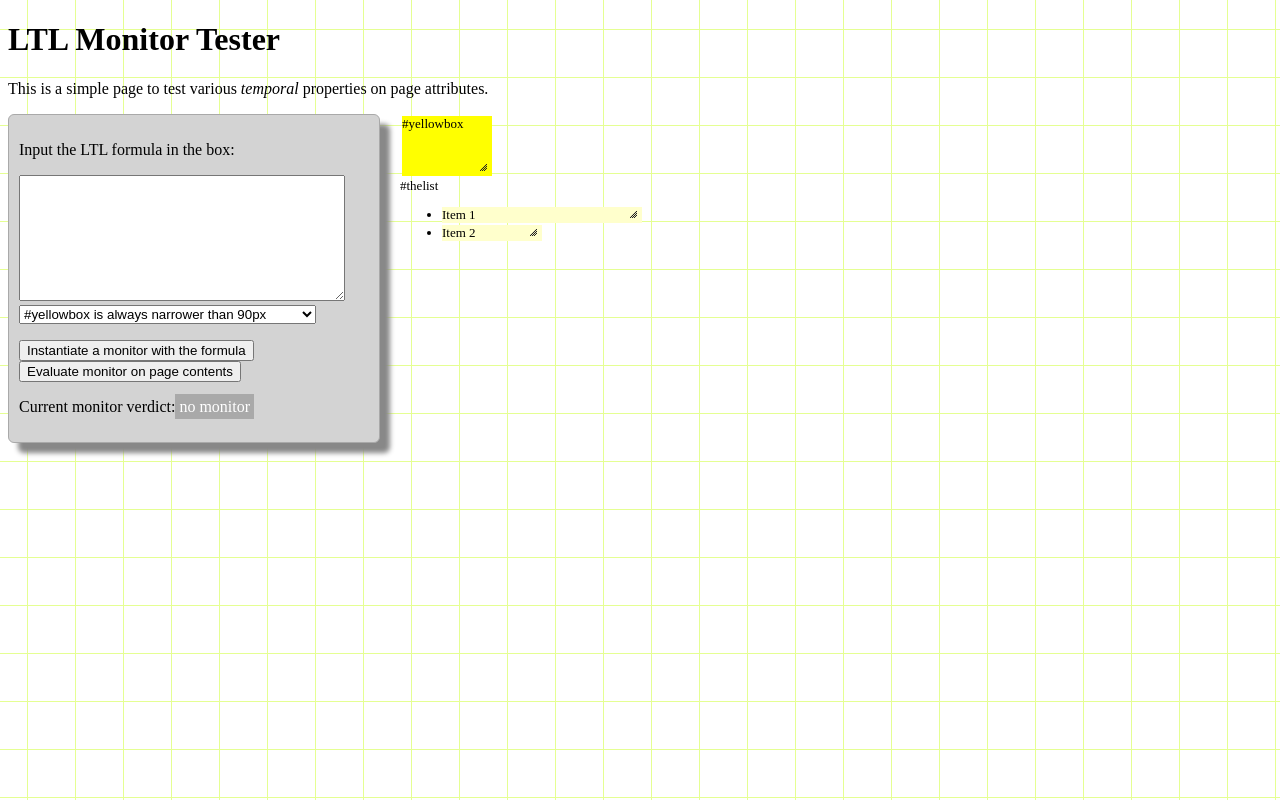
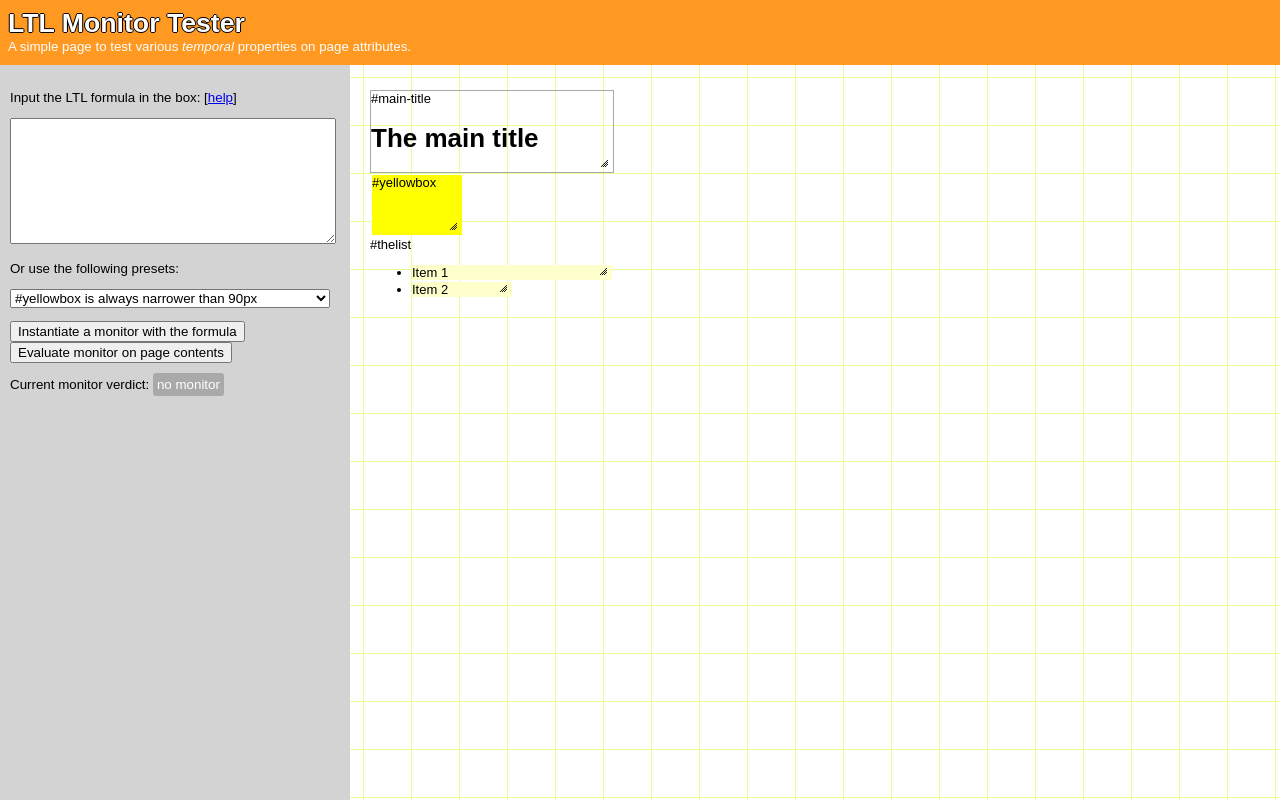
Before and after one commit to WebMole/WebMole, a PHP site: page /ltl-monitor/test.html in a window 1280 px wide. Run offline with PHP 8.4, Linux system fonts and the light colour scheme.

Commit message:
Bugfix to monitor; improved GUI; added syntax verification and string escaping

```diff
--- a/ltl-monitor/gui.js
+++ b/ltl-monitor/gui.js
@@ -12,12 +12,15 @@ $(document).ready(function()
     monitor = lsp.parseFromString(text);
     if (monitor === null)
     {
-      verdict_box.className = 'verdict-nomonitor';
+      //verdict_box.className = 'verdict-nomonitor';
+      $("#verdict-box").css({ 'background-color': 'darkgrey' });
       verdict_box.innerHTML = 'no monitor';
+      alert("Could not instantiate the monitor. This is generally caused by a syntax error in the expression.");
     }
     else
     {
-      verdict_box.className = 'verdict-inconclusive';
+      //verdict_box.className = 'verdict-inconclusive';
+      $("#verdict-box").css({ 'background-color': 'yellow' });
       verdict_box.innerHTML = 'inconclusive';
     }
   });
@@ -25,31 +28,51 @@ $(document).ready(function()
   // Evaluate monitor when clicking on button
   document.getElementById("btn-evaluate").onclick = function()
   {
+    $("#verdict-box").css({ 'background-color': 'white' });
     monitor.processEvent(document);
     var verdict_box = document.getElementById("verdict-box");
     var verdict = monitor.getVerdict();
     if (verdict == MONITOR_TRUE)
     {
-      verdict_box.className = 'verdict-true';
+
+      //verdict_box.className = 'verdict-true';
       verdict_box.innerHTML = 'true';
+      $("#verdict-box").animate({ 'background-color': 'green' });
     }
     else if (verdict == MONITOR_FALSE)
     {
-      verdict_box.className = 'verdict-false';
+      //verdict_box.className = 'verdict-false';
+
       verdict_box.innerHTML = 'false';
+      $("#verdict-box").animate({ 'background-color': 'red' });
     }
     else
     {
-      verdict_box.className = 'verdict-inconclusive';
+      //verdict_box.className = 'verdict-inconclusive';
+
       verdict_box.innerHTML = 'inconclusive';
+      $("#verdict-box").animate({ 'background-color': 'yellow' });
     }
-  }
+  };
 
   $("#monitor select").change(function() {
       $("#input-formula").val($(this).val());
       console.log($(this).val());
   });
 
+  $("#btn-help").click(function() {
+      $("#help").dialog({ height: 400, width: 650 });
+      return false;
+  });
+
+
+  $('#main-title').bind('dblclick', function() {
+          $(this).attr('contentEditable', true);
+      }).blur(
+          function() {
+              $(this).attr('contentEditable', false);
+          });
+  $("#main-title-div").resizable();
   $("#yellowbox").draggable().resizable();
   $("#thelist li").resizable();
   $('#thelist li').bind('dblclick', function() {
--- a/ltl-monitor/style.css
+++ b/ltl-monitor/style.css
@@ -1,5 +1,38 @@
+html, body {
+  margin: 0;
+  padding: 0;
+  height: 100%;
+  font-family: sans-serif;
+}
+
 body {
   background: url('quadrille-clair.png');
+  font-size: 10pt;
+}
+
+#topmenu {
+  margin: 0;
+  background: #f92;
+  color: white;
+  height: 65px;
+  position: absolute;
+  top: 0;
+  width: 100%;
+  left: 0;
+}
+#topmenu > div {
+  margin: 8px;
+}
+#topmenu h1 {
+  margin: 0;
+      text-shadow: -1px 0 black, 0 1px black, 1px 0 black, 0 -1px black;
+}
+#topmenu p {
+  margin: 0;
+}
+
+#help > .scrollable-content {
+  clip: scroll;
 }
 
 #input-formula {
@@ -8,15 +41,26 @@ body {
   height: 120px;
 }
 
+#monitor select {
+  width: 320px;
+}
+
 #monitor {
+  position: absolute;
+  top: 0;
+  left: 0;
   width: 350px;
+  height: 100%;
   float: left;
   margin-right: 20px;
-  border: solid 1px darkgrey;
-  padding: 10px;
-  border-radius: 6px;
-  box-shadow: 10px 10px 5px #888888;
+  border: none;
+  padding: 0;
   background: lightgrey;
+}
+
+#monitor > div {
+  margin: 10px;
+  margin-top: 90px;
 }
 
 #monitor ul {
@@ -25,7 +69,9 @@ body {
 }
 
 #playground {
-  float: left;
+  position: absolute;
+  left: 370px;
+  top: 90px;
   font-size: small;
 }
 
@@ -49,30 +95,24 @@ body {
   background: #ffc;
 }
 
+#overwhite {
+  background: white transparent;
+}
+
 #verdict-box {
   background: darkgrey;
   color: white;
   display: inline;
   padding: 4px;
   margin: -4px;
+  margin-left: 0;
+  border-radius: 3px;
 }
 
-#verdict-box.verdict-nomonitor {
-  background: darkgrey;
-  color: white;
+#help {
+  display: none;
 }
 
-#verdict-box.verdict-true {
-  background: green;
-  color: white;
+#main-title-div {
+  border: solid 1px darkgrey;
 }
-
-#verdict-box.verdict-false {
-  background: red;
-  color: white;
-}
-
-#verdict-box.verdict-inconclusive {
-  background: yellow;
-  color: black;
-}
--- a/ltl-monitor/test.html
+++ b/ltl-monitor/test.html
@@ -13,18 +13,19 @@
 </head>
 <body>
 
-<h1>LTL Monitor Tester</h1>
+<div id="monitor">
+<div>
+<p>Input the LTL formula in the box: [<a id="btn-help" href="#">help</a>]</p>
+<textarea id="input-formula"></textarea><br />
 
-<p>This is a simple page to test various <em>temporal</em> properties
-on page attributes.</p>
-
-<div id="monitor">
-<p>Input the LTL formula in the box:</p>
-<textarea id="input-formula"></textarea><br />
+<p>Or use the following presets:</p>
 <select name="preset">
 <option value="G ($('#yellowbox').width() &lt; 90)">#yellowbox is always narrower than 90px</option>
+<option value="($('#main-title').text() != &quot;Welcome&quot;) U ($('#main-title').text() != &quot;Login&quot;)">No title Welcome before title Login</option>
+<option value="G ($('#yellowbox').position().left == $('#main-title').position().left)">Yellow box always aligned with title</option>
 <option value="∀ x ∈ $('#playground li')/.width() : x == 100">All li are 100px wide</option>
 <option value="∀ x ∈ $('#yellowbox')/.position().left : G ($('#yellowbox').position().left == x)">The yellow box never moves</option>
+<option value="F (∃x ∈ $(&quot;li&quot;)/.text() : (X ($(&quot;#main-title&quot;).text() == &quot;x&quot;)))">One bullet becomes title in next page</option>
 <option value="G (∀ t₁ ∈ $('#playground li')/.text() : X (∃ t₂ ∈ $('#playground li')/.text() : &quot;t₁&quot; == &quot;t₂&quot;))">At least one bullet presists between two pages</option>
 </select>
 <ul>
@@ -34,8 +35,20 @@ on page attributes.</p>
 </ul>
 <p>Current monitor verdict: <span id="verdict-box">no monitor</span></p>
 </div>
+</div>
+
+<div id="topmenu">
+<div>
+<h1>LTL Monitor Tester</h1>
+<p>A simple page to test various <em>temporal</em> properties
+on page attributes.</p>
+</div>
+</div>
+
 
 <div id="playground">
+
+<div id="main-title-div">#main-title <h1 id="main-title" title="Double-click to edit">The main title</h1></div>
 
 <div id="yellowbox">#yellowbox</div>
 
@@ -48,5 +61,70 @@ on page attributes.</p>
 
 </div>
 
+<div id="help" title="Help on LTL">
+
+<div class="scrollable-contents">
+
+<p>LTL stands for <em>Linear Temporal Logic</em>; it is a formal notation
+for expressing constraints along a sequence of states. In the present case,
+a state is created each time the monitor processes a new page.</p>
+
+<p>Basic statements can be any JavaScript/jQuery expression that returns a
+Boolean. For example:</p>
+
+<code>
+$("#menu").height() == 200
+</code>
+
+<p>These statements can be combined using the traditional connectives
+&and; (and), &or; (or), &rarr; (implies) and  &not; (not). Temporal operators
+indicate how these conditions can be sequenced:</p>
+
+<ul>
+<li><b>G</b> means "globally". Writing <b>G</b>&nbsp;&phi; indicates that
+&phi; must evaluate to true in every page</li>
+<li><b>F</b> means "eventually". Writing <b>F</b>&nbsp;&phi; indicates that
+&phi; must evaluate to true in at least one page along the sequence</li>
+<li><b>X</b> means "next". Writing <b>X</b>&nbsp;&phi; indicates that
+&phi; must evaluate to true in the page after the current one</li>
+<li><b>U</b> means "until". Writing &phi;&nbsp;<b>U</b>&nbsp;&psi; indicates that
+&phi; must evaluate to true in every page until &phi; evaluates to true on
+some page</li>
+</ul>
+
+<p>Hence the following expression indicates that a page with a div called
+menu is always followed by a page with a div called user:</p>
+
+<code>
+<b>G</b> (($("#menu") != undefined) &rarr; (<b>X</b> ($("#user") != undefined)))
+</code>
+
+<p>Finally, <em>quantifiers</em> can be used to fetch a set of values from
+a page. An expression like &forall;<i>x</i>&nbsp;&in;&nbsp;&pi;&nbsp;:&nbsp;&phi;
+indicates that:</p>
+
+<ul>
+<li>The range of values for variable <i>x</i> is obtained by evaluating
+&pi; on the current page; &pi; can be any JavaScript expression that
+returns an array of strings or integers</li>
+<li>When replacing <i>x</i> in &phi; by any value from the array,
+the resulting expression evaluates to true</li>
+</ul>
+
+<p>For example, the following expression indicates that at some point,
+the text in one of the bullets of a page will become the main heading of the
+next page:</p>
+
+<code>
+<b>F</b> (&exist;<i>x</i> &in; $("li")/.text() : (<b>X</b> ($("#main-title").text() == '<i>x</i>')))
+</code>
+
+<p>The monitor allows <tt>/.</tt> as a shorthand notation to fetch values from multiple
+elements. For example, to get the height of all elements in class <tt>abc</tt>,
+it suffices to write <tt>$(".abc")/.height()</tt>.</p>
+</div>
+
+</div>
+
 </body>
 </html>
```
Also changed, not shown: ltl-monitor/monitor.js (+71 -27 lines).
